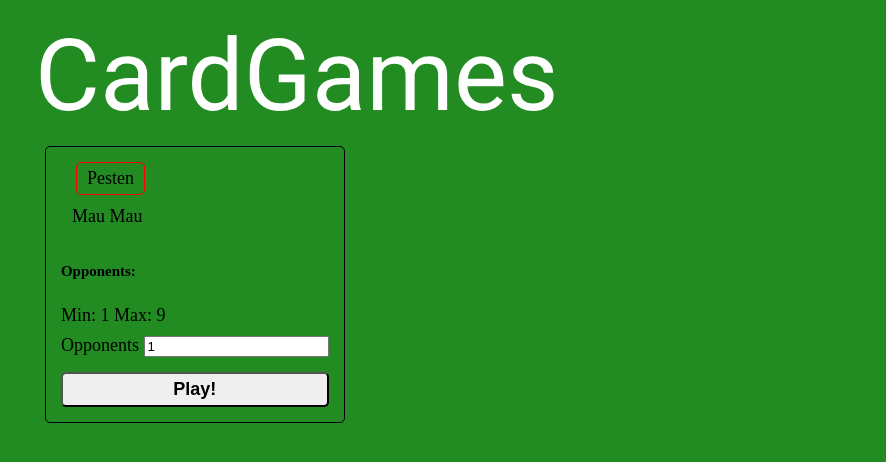
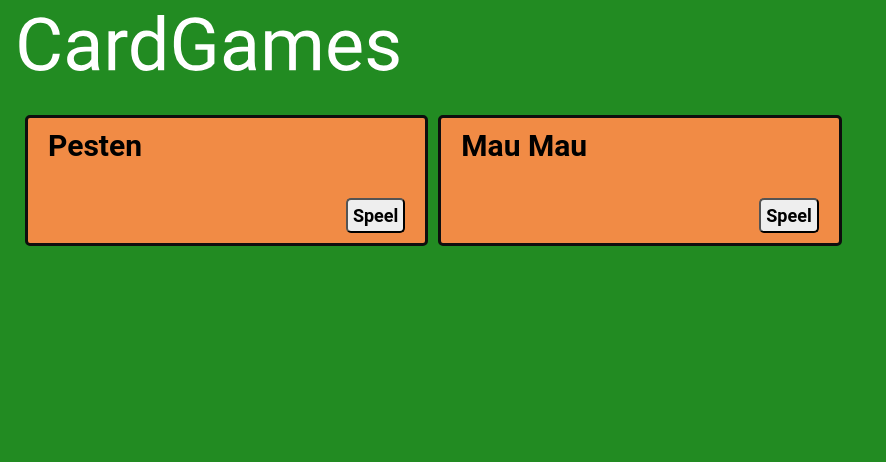
Before and after one commit to CrixuAMG/CardGames, a Vue app: page / in a window 1280 px wide. Shown: the top 462 px of the page, without its empty margins (0-886 px from the left). Built offline with nearby package versions, Linux system fonts and the light colour scheme.

Commit message:
Added i18n module, added modal for starting game

```diff
--- a/package.json
+++ b/package.json
@@ -14,6 +14,7 @@
     "tiny-emitter": "^2.1.0",
     "vue": "^3.0.0",
     "vue-drag-drop": "^1.1.4",
+    "vue-i18n": "^9.1.9",
     "vue-router": "^4.0.0-0",
     "vuex": "^4.0.0-0"
   },
--- a/public/index.html
+++ b/public/index.html
@@ -5,10 +5,10 @@
     <meta http-equiv="X-UA-Compatible" content="IE=edge">
     <meta name="viewport" content="width=device-width,initial-scale=1.0">
     <link rel="icon" href="<%= BASE_URL %>favicon.ico">
-    <link rel="apple-touch-icon" sizes="180x180" href="/apple-touch-icon.png">
-    <link rel="icon" type="image/png" sizes="32x32" href="/favicon-32x32.png">
-    <link rel="icon" type="image/png" sizes="16x16" href="/favicon-16x16.png">
-    <link rel="manifest" href="/site.webmanifest">
+    <link rel="apple-touch-icon" sizes="180x180" href="<%= BASE_URL %>apple-touch-icon.png">
+    <link rel="icon" type="image/png" sizes="32x32" href="<%= BASE_URL %>favicon-32x32.png">
+    <link rel="icon" type="image/png" sizes="16x16" href="<%= BASE_URL %>favicon-16x16.png">
+    <link rel="manifest" href="<%= BASE_URL %>site.webmanifest">
     <title><%= htmlWebpackPlugin.options.title %></title>
 </head>
 <body>
--- /dev/null
+++ b/src/components/GameSelection/GameCard.vue
@@ -0,0 +1,151 @@
+<template>
+    <div class="game-card" :id="`game-card-${randomId}`">
+        <div class="game-name">
+            {{ game.name }}
+        </div>
+
+        <div class="game-description">
+            {{ game.description }}
+        </div>
+
+        <button class="game-play"
+                @click="selectGame(game)">
+            {{ $t('general.play') }}
+        </button>
+
+        <dialog>
+            <div id="game-picker__details">
+                <h4>
+                    Opponents:
+                </h4>
+
+                Min: {{ game.opponents.min }}<br>
+                Max: {{ game.opponents.max }}
+            </div>
+
+            <label for="opponents">
+                Opponents
+            </label>
+            <input id="opponents" v-model="opponents" name="opponents" type="number">
+
+            <button @click="goToGame">
+                Play!
+            </button>
+        </dialog>
+    </div>
+</template>
+
+<script>
+import { cloneDeep } from 'lodash-es';
+
+export default {
+    name:  "GameCard",
+    props: {
+        game: {
+            required: true,
+        }
+    },
+    data () {
+        return {
+            opponents: null,
+            randomId:  Math.random().toString(36).slice(-10),
+        };
+    },
+    watch:   {
+        selectedGame: {
+            deep:      true,
+            immediate: true,
+            handler:   function () {
+                this.checkOpponents();
+            }
+        },
+        opponents:    function () {
+            if (this.opponents < this.game.opponents.min) {
+                this.opponents = this.game.opponents.min;
+            } else if (this.opponents > this.game.opponents.max) {
+                this.opponents = this.game.opponents.max;
+            }
+        }
+    },
+    methods: {
+        goToGame () {
+            let GameOptions = cloneDeep(this.game);
+
+            localStorage.setItem('opponents', this.opponents);
+
+            this.$router.push(GameOptions.route);
+        },
+        selectGame () {
+            document.querySelector(`#game-card-${this.randomId} dialog`).showModal();
+        },
+        checkOpponents () {
+            if (!this.selectedGame) {
+                return false;
+            }
+
+            if (this.opponents >= this.game.opponents.min && this.opponents <= this.game.opponents.max) {
+                return;
+            }
+
+            this.opponents = this.game.opponents.min;
+        },
+    },
+};
+</script>
+
+<style scoped lang="scss">
+.game-card {
+    display: block;
+    cursor: pointer;
+    margin-bottom: 5px;
+    padding: 1rem 2rem;
+    border-radius: 5px;
+    border: 3px solid #0e0e0e;
+    width: 100%;
+    transition: all 300ms ease-in-out;
+    background-color: #F18B45;
+
+    &.selected {
+        border-color: red;
+    }
+
+    .game-name {
+        font-size: 3rem;
+        font-weight: bold;
+    }
+
+    .game-description {
+        min-height: 2rem;
+    }
+
+    .game-play {
+        margin-left: auto;
+        background-color: #eee;
+    }
+
+    dialog {
+        background-color: #F18B45;
+        border-radius: 1rem;
+        min-width: 30rem;
+
+        h4 {
+            margin-top: 0;
+            margin-bottom: 1rem;
+        }
+
+        label {
+            width: 100%;
+            display: block;
+            margin-top: 1rem;
+        }
+
+        input {
+            width: 100%;
+        }
+
+        button {
+            margin-left: auto;
+        }
+    }
+}
+</style>
--- /dev/null
+++ b/src/i18n/index.js
@@ -0,0 +1,15 @@
+import { createI18n } from 'vue-i18n';
+import Dutch from './nl';
+
+const messages = {
+    nl: Dutch,
+};
+
+const i18n = createI18n({
+    globalInjection: true,
+    legacy:          false,
+    locale:          'nl',
+    messages:        messages
+});
+
+export default i18n;
--- /dev/null
+++ b/src/i18n/nl.js
@@ -0,0 +1,6 @@
+export default {
+    games:   {},
+    general: {
+        play: 'Speel',
+    },
+};
--- a/src/lib/Game/Games.js
+++ b/src/lib/Game/Games.js
@@ -1,24 +1,26 @@
 const Games = [
     {
-        name:      'Pesten',
-        route:     {
+        name:        'Pesten',
+        description: '',
+        route:       {
             name:   'Pesten',
             params: {},
             query:  {},
         },
-        opponents: {
+        opponents:   {
             min: 1,
             max: 9
         }
     },
     {
-        name:      'Mau Mau',
-        route:     {
+        name:        'Mau Mau',
+        description: '',
+        route:       {
             name:   'MauMau',
             params: {},
             query:  {},
         },
-        opponents: {
+        opponents:   {
             min: 1,
             max: 9
         }
--- a/src/main.js
+++ b/src/main.js
@@ -4,10 +4,12 @@ import './registerServiceWorker';
 import router from './router';
 import store from './store';
 import eventHub from "@/lib/eventHub";
+import i18n from './i18n';
 
 const app = createApp(App);
 app.use(store)
     .use(router)
+    .use(i18n)
     .mount('#app');
 
 app.config.globalProperties.emitter = eventHub;
--- a/src/styles/build.scss
+++ b/src/styles/build.scss
@@ -1,5 +1,6 @@
 *, *::before, *::after {
     box-sizing: border-box;
+    font-family: Roboto, sans-serif;
 }
 
 :root {
@@ -35,37 +36,19 @@ html, body {
         height: 100%;
         position: relative;
         overflow: hidden;
-        padding: 15px 15px 0;
+        padding: 1.5rem 1.5rem 0;
 
         #app-logo {
-            margin: 2rem 0 0 2rem;
+            max-width: 30vw;
         }
 
         #game-picker {
-            margin: 3rem 3rem 0;
-            border: 1px solid black;
-            border-radius: 5px;
-            padding: 15px;
-            max-width: max-content;
+            padding: 1rem;
             display: grid;
-
-            .game-picker__option {
-                display: block;
-                cursor: pointer;
-                margin-bottom: 5px;
-                padding: 5px 10px;
-                border-radius: 5px;
-                border: 1px solid transparent;
-                min-width: 5rem;
-                width: max-content;
-                transform: translateX(0);
-                transition: all 300ms ease-in-out;
-
-                &.selected {
-                    border-color: red;
-                    transform: translateX(15px);
-                }
-            }
+            grid-template-columns: repeat(3, 1fr);
+            grid-gap: 1rem;
+            width: 100%;
+            margin: 3rem 0;
 
             .game-picker__details {
                 display: block;
--- a/src/views/GamePicker.vue
+++ b/src/views/GamePicker.vue
@@ -2,98 +2,22 @@
     <img src="/img/logo-light.svg" alt="Logo" id="app-logo">
 
     <div id="game-picker" class="game-picker">
-
-        <div v-for="game in Games" :class="{'selected': isSelected(game)}" class="game-picker__option"
-             @click="selectGame(game)">
-            {{ game.name }}
-        </div>
-
-        <div v-if="selectedGame" id="game-picker__details">
-            <h5>
-                Opponents:
-            </h5>
-
-            Min: {{ selectedGame.opponents.min }}
-            Max: {{ selectedGame.opponents.max }}
-        </div>
-
-        <label for="opponents">
-            Opponents
-            <input id="opponents" v-model="opponents" name="opponents" type="number">
-        </label>
-
-        <button @click="goToGame">
-            Play!
-        </button>
+        <game-card :game="game" v-for="game in Games"
+                   class="game-picker__option"/>
     </div>
 </template>
 
 <script>
 import Games from "../lib/Game/Games";
-import { cloneDeep, first } from 'lodash-es';
+import GameCard from '../components/GameSelection/GameCard';
 
 export default {
-    name: "GamePicker",
+    name:       "GamePicker",
+    components: { GameCard },
     data () {
         return {
-            Games:        Games,
-            selectedGame: first(Games),
-            opponents:    null,
+            Games: Games,
         };
-    },
-    watch:   {
-        selectedGame: {
-            deep:      true,
-            immediate: true,
-            handler:   function () {
-                this.checkOpponents();
-            }
-        },
-        opponents:    function () {
-            if (!this.selectedGame) {
-                return false;
-            }
-
-            if (this.opponents < this.selectedGame.opponents.min) {
-                this.opponents = this.selectedGame.opponents.min;
-
-                return;
-            }
-
-            if (this.opponents > this.selectedGame.opponents.max) {
-                this.opponents = this.selectedGame.opponents.max;
-            }
-        }
-    },
-    methods: {
-        goToGame () {
-            let GameOptions = cloneDeep(this.selectedGame);
-
-            localStorage.setItem('opponents', this.opponents);
-
-            this.$router.push(GameOptions);
-        },
-        selectGame (Game) {
-            this.selectedGame = Game;
-        },
-        checkOpponents () {
-            if (!this.selectedGame) {
-                return false;
-            }
-
-            if (this.opponents >= this.selectedGame.opponents.min && this.opponents <= this.selectedGame.opponents.max) {
-                return;
-            }
-
-            this.opponents = this.selectedGame.opponents.min;
-        },
-        isSelected (Game) {
-            if (!this.selectedGame) {
-                return false;
-            }
-
-            return this.selectedGame.name === Game.name;
-        }
     },
 };
 </script>
```
Also changed, not shown: src/lib/Cards/Cards.js, 1 other file (tests, documents, lock files or other folders).
